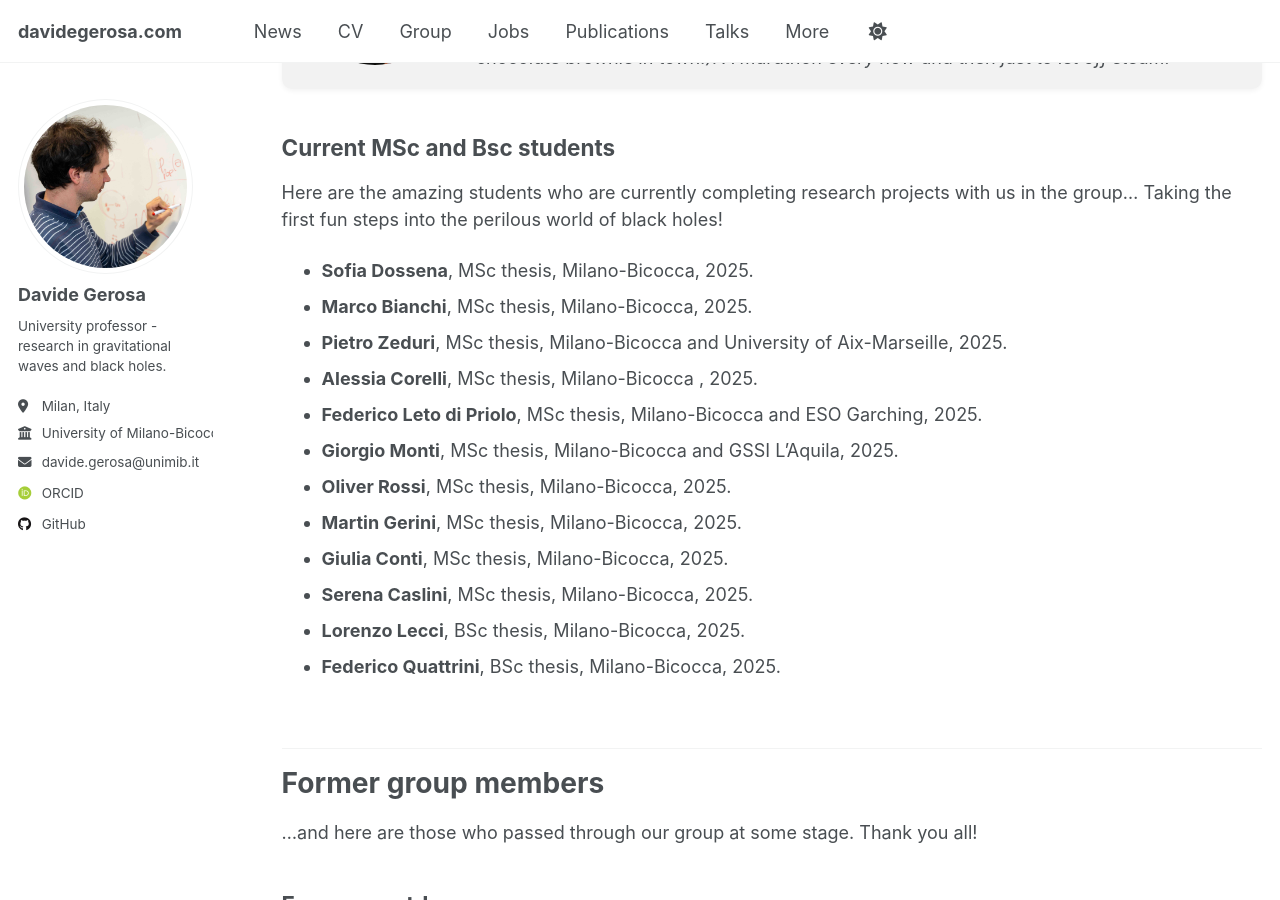
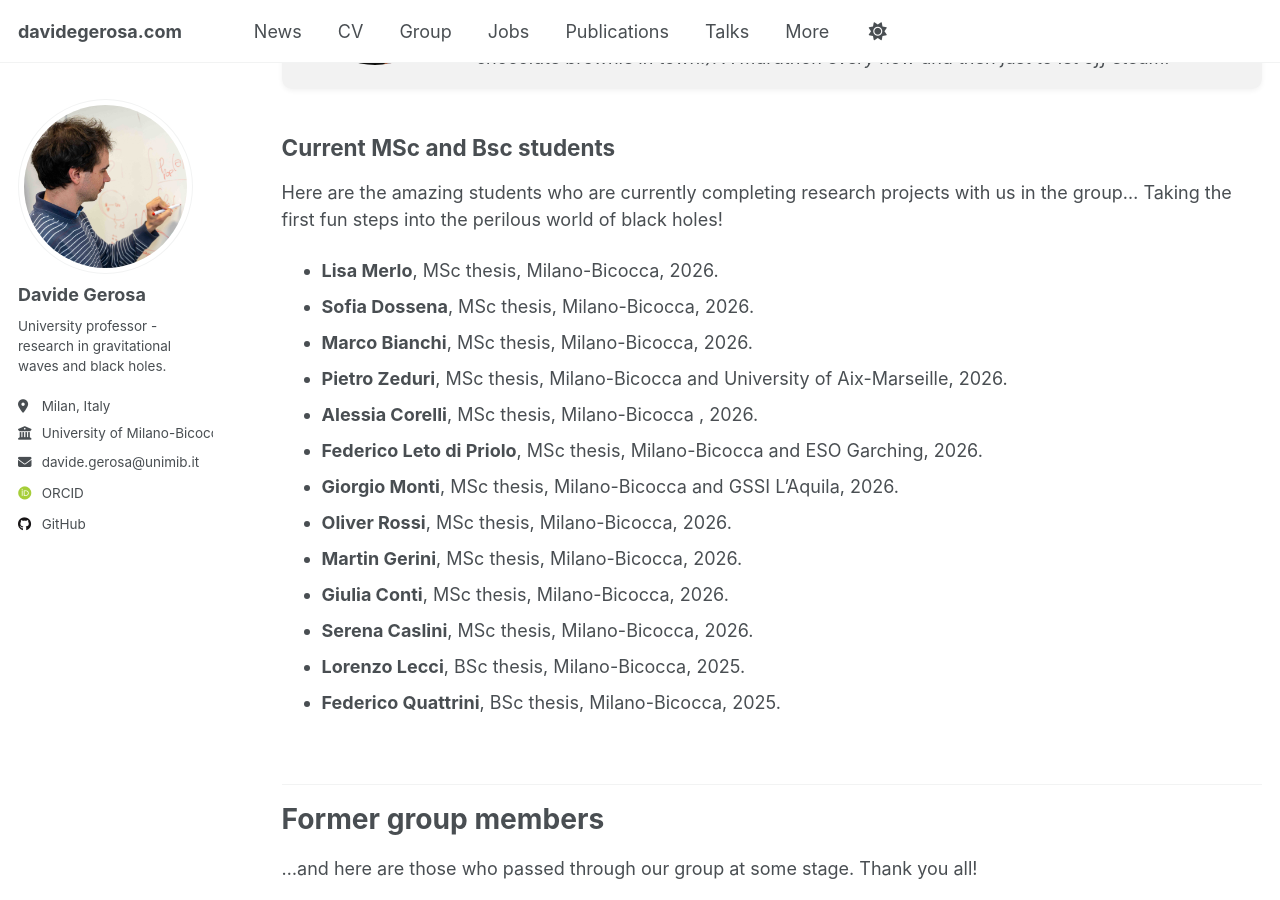
Before and after one commit to dgerosa/website, a Jekyll site: the page built from _pages/group.md, in a window 1280 px wide and 900 px high, scrolled down 3731 px. Built offline with Jekyll 4.4.1, drawn with Linux system fonts in a browser that asks for light colours; some web fonts are replaced; some of the changed text lies outside the part shown.

Commit message:
Website update from workflow

```diff
--- a/_pages/_group.md
+++ b/_pages/_group.md
@@ -150,16 +150,17 @@ Here are the amazing people in my group. Come visit and chat science with us! If
 ## Current MSc and Bsc students
 Here are the amazing students who are currently completing research projects with us in the group… Taking the first fun steps into the perilous world of black holes!
 
-- **Sofia Dossena**, MSc thesis, Milano-Bicocca, 2025.
-- **Marco Bianchi**, MSc thesis, Milano-Bicocca, 2025.
-- **Pietro Zeduri**, MSc thesis, Milano-Bicocca and University of Aix-Marseille, 2025.
-- **Alessia Corelli**, MSc thesis, Milano-Bicocca , 2025.
-- **Federico Leto di Priolo**, MSc thesis, Milano-Bicocca and ESO Garching, 2025.
-- **Giorgio Monti**, MSc thesis, Milano-Bicocca and GSSI L'Aquila, 2025.
-- **Oliver Rossi**, MSc thesis, Milano-Bicocca, 2025.
-- **Martin Gerini**, MSc thesis, Milano-Bicocca, 2025.
-- **Giulia Conti**, MSc thesis, Milano-Bicocca, 2025.
-- **Serena Caslini**, MSc thesis, Milano-Bicocca, 2025.
+- **Lisa Merlo**, MSc thesis, Milano-Bicocca, 2026.
+- **Sofia Dossena**, MSc thesis, Milano-Bicocca, 2026.
+- **Marco Bianchi**, MSc thesis, Milano-Bicocca, 2026.
+- **Pietro Zeduri**, MSc thesis, Milano-Bicocca and University of Aix-Marseille, 2026.
+- **Alessia Corelli**, MSc thesis, Milano-Bicocca , 2026.
+- **Federico Leto di Priolo**, MSc thesis, Milano-Bicocca and ESO Garching, 2026.
+- **Giorgio Monti**, MSc thesis, Milano-Bicocca and GSSI L'Aquila, 2026.
+- **Oliver Rossi**, MSc thesis, Milano-Bicocca, 2026.
+- **Martin Gerini**, MSc thesis, Milano-Bicocca, 2026.
+- **Giulia Conti**, MSc thesis, Milano-Bicocca, 2026.
+- **Serena Caslini**, MSc thesis, Milano-Bicocca, 2026.
 - **Lorenzo Lecci**, BSc thesis, Milano-Bicocca, 2025.
 - **Federico Quattrini**, BSc thesis, Milano-Bicocca, 2025.
 
```
Also changed, not shown: other parts of _pages/_group.md (+2 -2 lines), _pages/_citations.md (+1 -1 lines), _pages/_publications.md (+1 -1 lines), _pages/_talks.md (+1 -1 lines).
